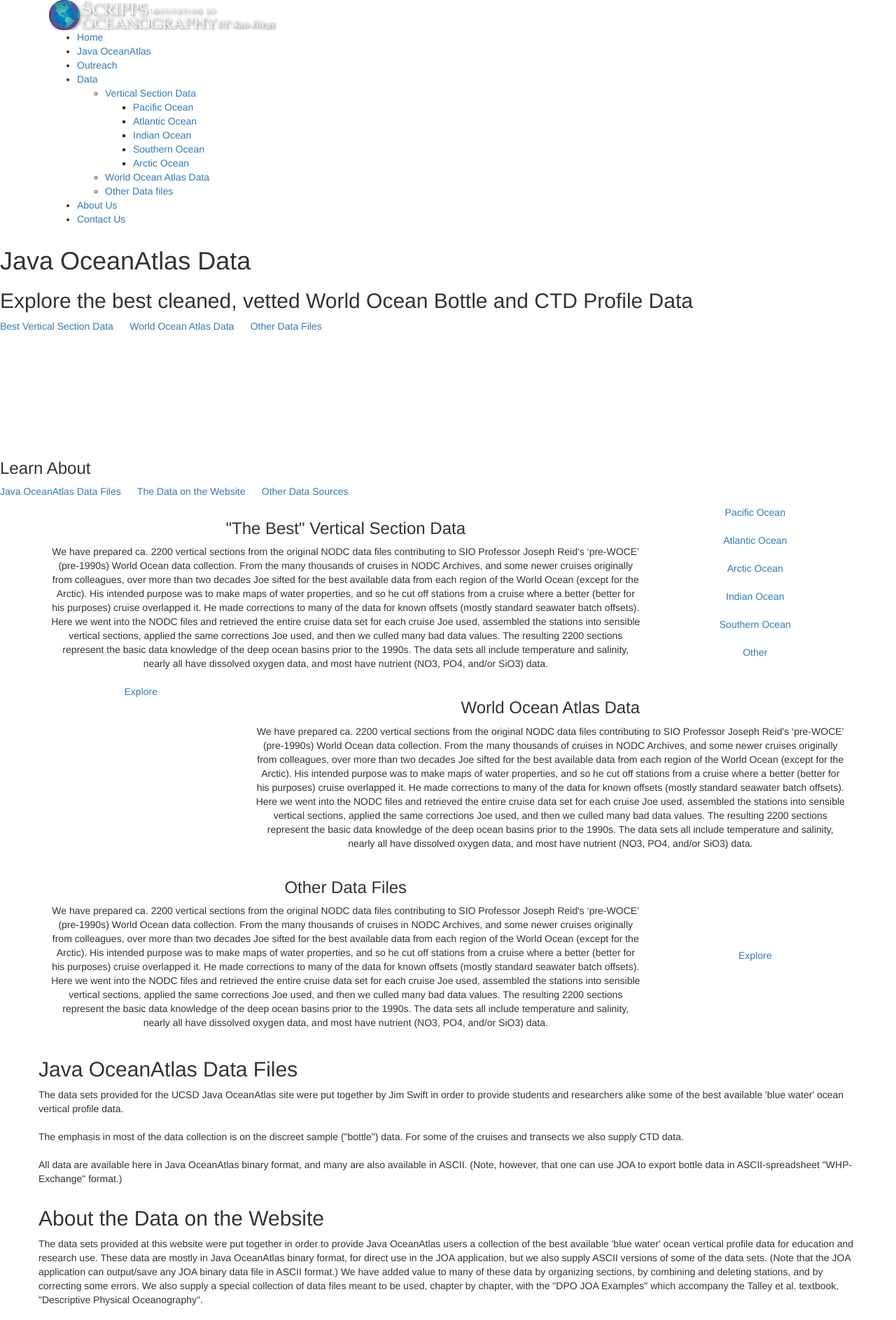
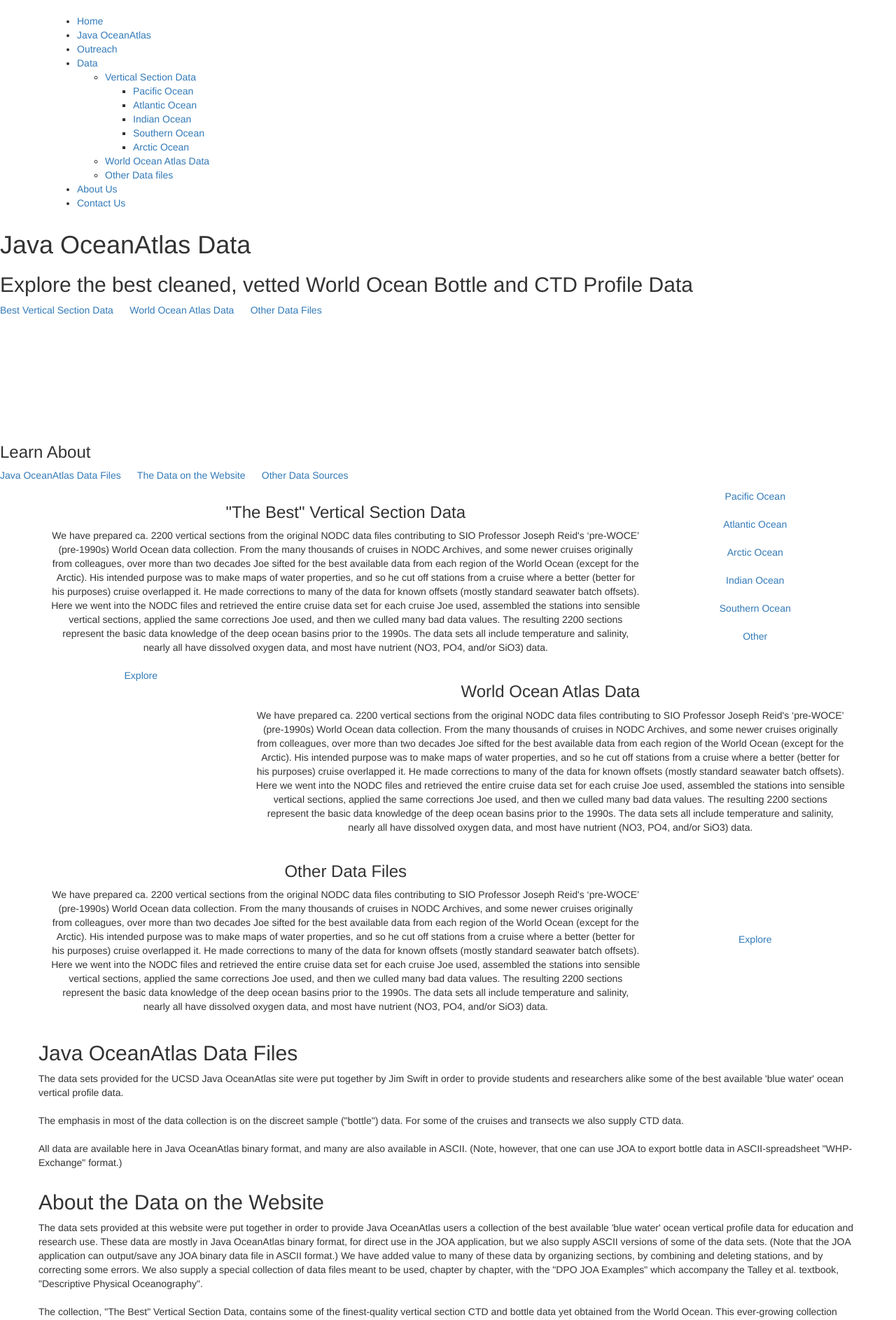
Before and after one commit to cchdo/joa.ucsd.edu, a Jekyll site: the page built from Data_homepage.md, in a window 1280 px wide. Shown: the top 1886 px of the page at 70% size. Built offline with Jekyll 4.4.1, drawn with Linux system fonts in a browser that asks for light colours; nearby versions of some CDN libraries; library files that are not in the unit come from our copies; comment, search, counter and statistics services are not loaded.

Commit message:
Update header.html

```diff
--- a/_includes/header.html
+++ b/_includes/header.html
@@ -1,7 +1,7 @@
 <header id="header">
    <div class="container">
      <div id="logo">
-       <a href="https://scripps.ucsd.edu/"><img src="/assets/images/sioLogo-scale.png" alt="" title=""></a>
+       <a href="https://scripps.ucsd.edu/"><img src="ucsdjoa/assets/images/sioLogo-scale.png" alt="" title=""></a>
      </div>
      <nav id="nav-menu-container">
        <ul class="nav-menu">
```
